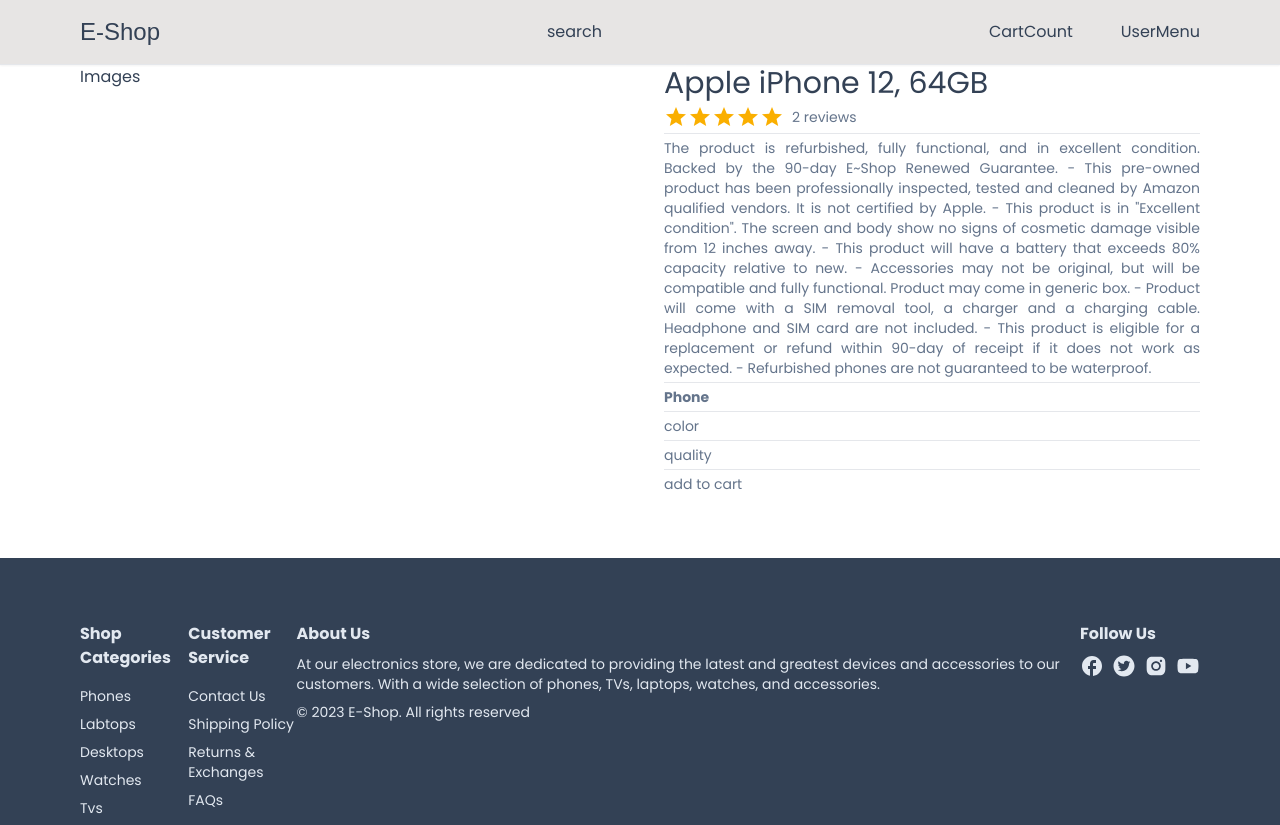
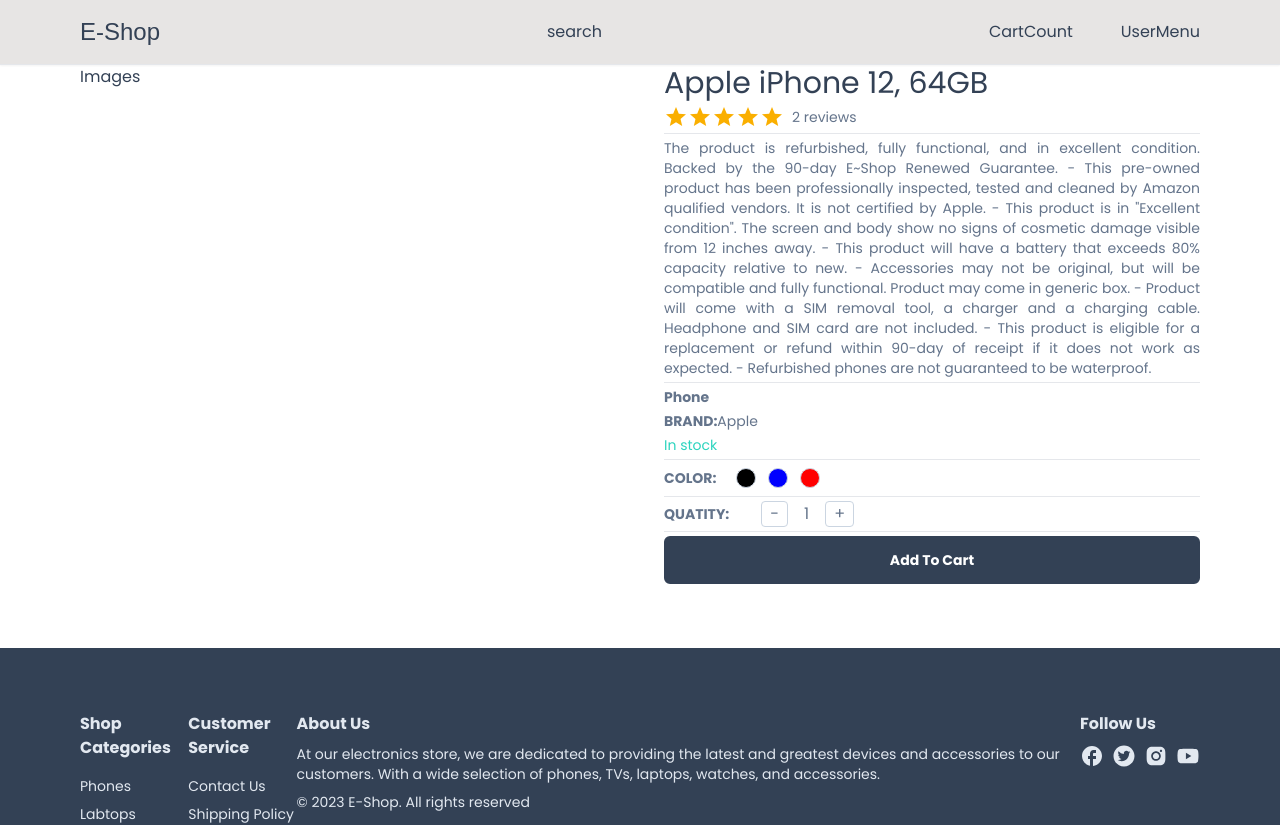
Before and after one commit to jeonseungbeom/E-commerce, a Next.js app: page /product/1 in a window 1280 px wide. Shown: the top 825 px of the page. Built offline with nearby package versions, Linux system fonts and the light colour scheme; a web font is replaced by a local one.

Commit message:
제품상세_색상변경, 수량변경, 장바구니 담기 버튼 기능 추가

```diff
--- /dev/null
+++ b/app/components/Button.tsx
@@ -0,0 +1,31 @@
+'use client';
+
+import { IconType } from 'react-icons';
+
+interface ButtonProps {
+    label: string;
+    disabled?: boolean;
+    outline?: boolean;
+    small?: boolean;
+    custom?: string;
+    icon?: IconType;
+    onClick: (e: React.MouseEvent<HTMLButtonElement>) => void;
+}
+
+const Button: React.FC<ButtonProps> = ({ label, disabled, outline, small, custom, icon: Icon, onClick }) => {
+    return (
+        <button
+            disabled={disabled}
+            className={`flex items-center justify-center w-full gap-2 transition rounded-md disabled:opacity-70
+             disabled:cursor-not-allowed hover:opacity-80 border-slate-700
+            ${outline ? 'bg-white' : 'bg-slate-700'} ${outline ? 'text-slate-700' : 'text-white'}
+            ${small ? 'text-sm font-light' : 'text-md font-semibold'}
+            ${small ? 'py-1 px-2 border-[1px]' : 'py-3 px-4 border-2'} ${custom ? custom : ''}`}
+        >
+            {Icon && <Icon size={24} />}
+            {label}
+        </button>
+    );
+};
+
+export default Button;
--- /dev/null
+++ b/app/components/products/SetColor.tsx
@@ -0,0 +1,41 @@
+'use client';
+
+import { SelectedImgType, CartProductType } from '@/app/product/[productId]/ProductDetails';
+
+interface SetColorProps {
+    images: SelectedImgType[];
+    cartProduct: CartProductType;
+    handleColorSelect: (value: SelectedImgType) => void;
+}
+
+const SetColor: React.FC<SetColorProps> = ({ images, cartProduct, handleColorSelect }) => {
+    return (
+        <div>
+            <div className="flex items-center gap-4">
+                <span className="font-semibold">COLOR: </span>
+                <div className="flex gap-1">
+                    {images.map((image) => {
+                        return (
+                            <div
+                                key={crypto.randomUUID()}
+                                onClick={() => {
+                                    handleColorSelect(image);
+                                }}
+                                className={`h-7 w-7 rounded-full border-teal-300 flex items-center justify-center ${
+                                    cartProduct.selectedImg.color === image.color ? 'border=[1.5px]' : 'border-none'
+                                }`}
+                            >
+                                <div
+                                    style={{ background: image.colorCode }}
+                                    className="w-5 h-5 rounded-full border-[1.2px] border-slate-300 cursor-pointer"
+                                ></div>
+                            </div>
+                        );
+                    })}
+                </div>
+            </div>
+        </div>
+    );
+};
+
+export default SetColor;
--- /dev/null
+++ b/app/components/products/SetQuantity.tsx
@@ -0,0 +1,31 @@
+'use client';
+
+import { CartProductType } from '@/app/product/[productId]/ProductDetails';
+
+interface SetQtyProps {
+    cartCounter?: boolean;
+    cartProduct: CartProductType;
+    handlQtyIncrease: () => void;
+    handlQtyDecrease: () => void;
+}
+
+const btnStyles = 'border-[1.2px] border-slate-300 px-2 rounded';
+
+const SetQuantity: React.FC<SetQtyProps> = ({ cartCounter, cartProduct, handlQtyIncrease, handlQtyDecrease }) => {
+    return (
+        <div className="flex items-center gap-8">
+            {cartCounter ? null : <div className="font-semibold">QUATITY:</div>}
+            <div className="flex items-center gap-4 text-base">
+                <button onClick={handlQtyDecrease} className={btnStyles}>
+                    -
+                </button>
+                <div>{cartProduct.quantity}</div>
+                <button onClick={handlQtyIncrease} className={btnStyles}>
+                    +
+                </button>
+            </div>
+        </div>
+    );
+};
+
+export default SetQuantity;
--- a/app/product/[productId]/ProductDetails.tsx
+++ b/app/product/[productId]/ProductDetails.tsx
@@ -1,7 +1,10 @@
 'use client';
 
+import Button from '@/app/components/Button';
+import SetColor from '@/app/components/products/SetColor';
+import SetQuantity from '@/app/components/products/SetQuantity';
 import { Rating } from '@mui/material';
-import { useState } from 'react';
+import { useCallback, useState } from 'react';
 
 interface ProductDetailsProps {
     product: any;
@@ -13,12 +16,12 @@
     description: string;
     category: String;
     brabd: string;
-    selectedImg: SelectImgType;
+    selectedImg: SelectedImgType;
     quantity: number;
     price: number;
 };
 
-export type SelectImgType = { color: String; colorCode: string; image: string };
+export type SelectedImgType = { color: String; colorCode: string; image: string };
 
 const Horizontal = () => {
     return <hr className="w-[30% my-2]" />;
@@ -35,8 +38,36 @@
         quantity: 1,
         price: product.price,
     });
+
     const productRating =
         product.reviews.reduce((acc: number, item: any) => item.rating + acc, 0) / product.reviews.length;
+
+    const handleColorSelect = useCallback((value: SelectedImgType) => {
+        setCartProduct((prev) => {
+            return { ...prev, selectedImg: value };
+        });
+    }, []);
+
+    const handlQtyIncrease = useCallback(() => {
+        if (cartProduct.quantity === 99) {
+            return;
+        }
+
+        setCartProduct((prev) => {
+            return { ...prev, quantity: prev.quantity + 1 };
+        });
+    }, [cartProduct]);
+
+    const handlQtyDecrease = useCallback(() => {
+        if (cartProduct.quantity === 1) {
+            return;
+        }
+
+        setCartProduct((prev) => {
+            return { ...prev, quantity: prev.quantity - 1 };
+        });
+    }, [cartProduct]);
+
     return (
         <div className="grid grid-cols-1 gap-12 md:grid-cols-2">
             <div>Images</div>
@@ -52,10 +83,23 @@
                 <div>
                     <span className="font-semibold">{product.category}</span>
                 </div>
+                <div>
+                    <span className="font-semibold">BRAND:</span>
+                    {product.brand}
+                </div>
+                <div className={product.inStock ? 'text-teal-400' : 'text-rose-400'}>
+                    {product.inStock ? 'In stock' : 'Out of stock'}
+                </div>
                 <Horizontal />
-                <div>color</div> <Horizontal />
-                <div>quality</div> <Horizontal />
-                <div>add to cart</div>
+                <SetColor cartProduct={cartProduct} images={product.images} handleColorSelect={handleColorSelect} />
+                <Horizontal />
+                <SetQuantity
+                    cartProduct={cartProduct}
+                    handlQtyIncrease={handlQtyIncrease}
+                    handlQtyDecrease={handlQtyDecrease}
+                />
+                <Horizontal />
+                <Button label="Add To Cart" onClick={() => {}} />
             </div>
         </div>
     );
```
